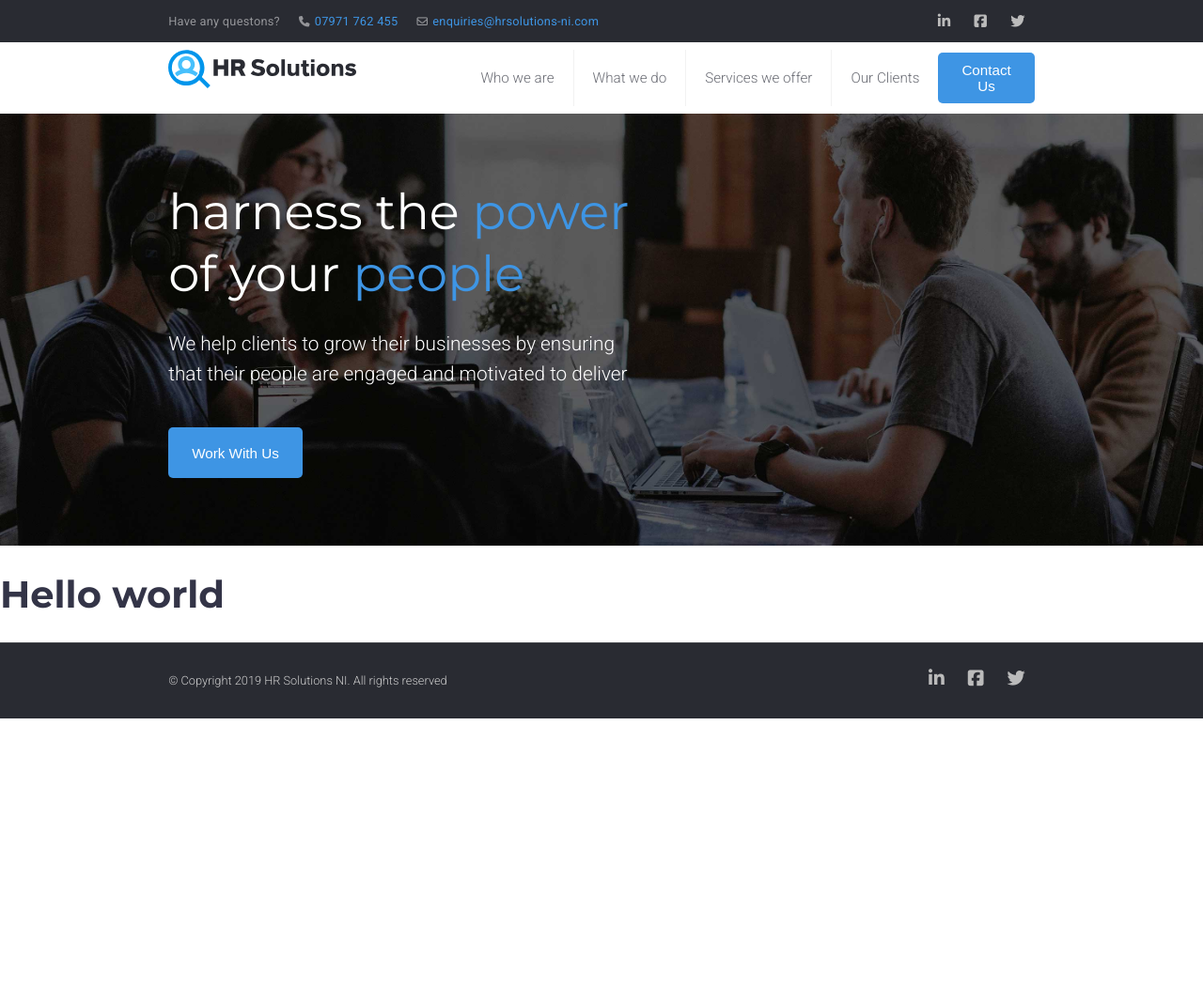
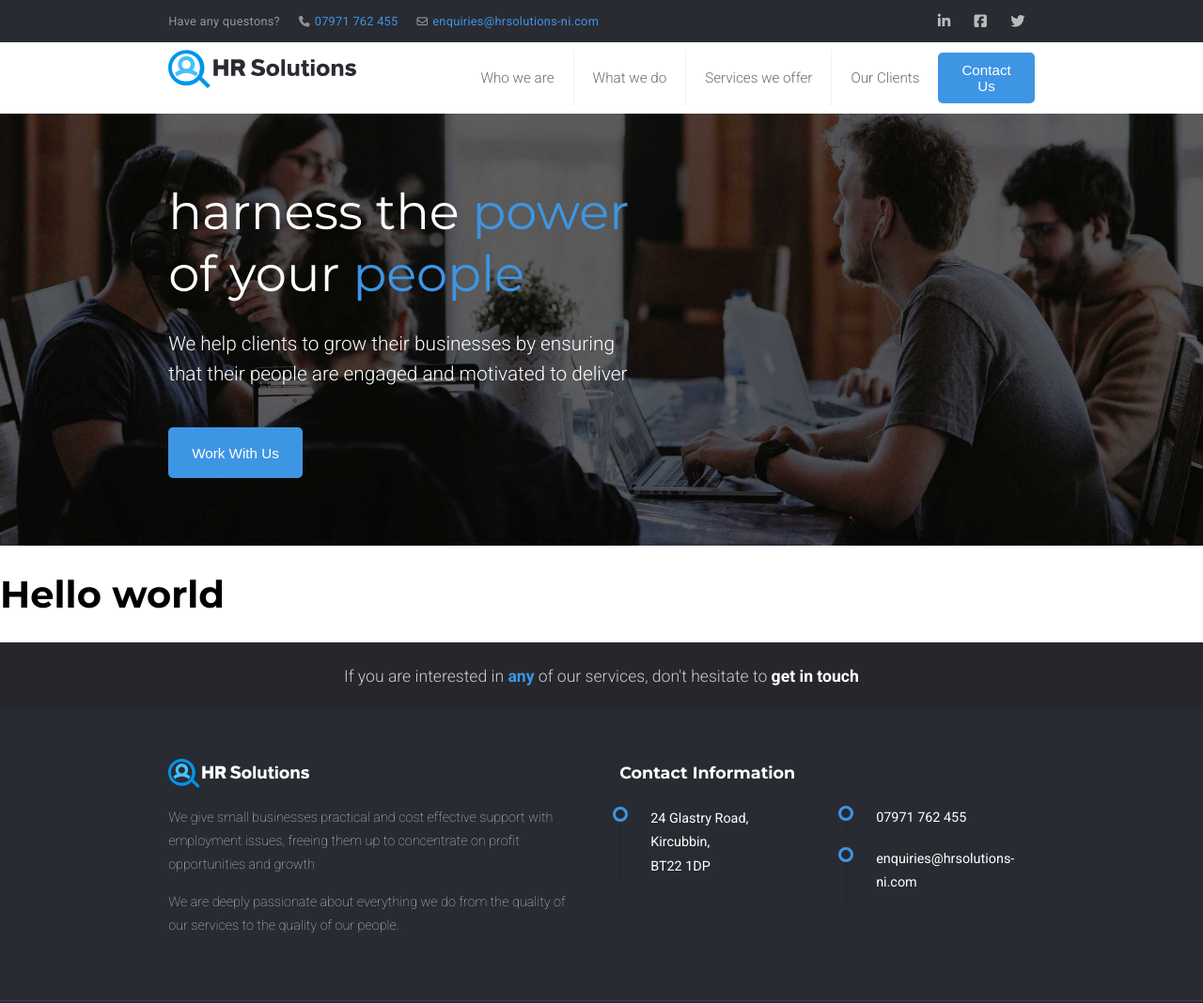
Before and after one commit to simonmcferran/hr-solutions, a website: page src/index.html in a window 1280 px wide. Shown: the top 1068 px of the page at 94% size. Before the commit the page ends 800 px from the top, so only its background shows below. Drawn offline with Linux system fonts and the light colour scheme.

Commit message:
footer styling completed

```diff
--- a/src/index.html
+++ b/src/index.html
@@ -76,16 +76,44 @@
 </section>
 <h1>Hello world</h1>
 <footer>
+  <section class="footerTop">
+    <div class="container">
+      <div class="row">
+        <div class="col-12"><h6>If you are interested in <span class="highlight"><b>any</b></span> of our services,
+          don't
+          hesitate to <a href="#">get in touch</a></h6></div>
+      </div>
+    </div>
+  </section>
+  <section class="footerCol">
+    <div class="container vertical-center">
+      <div class="row">
+        <div class="col-6 footerColOne">
+          <img src="assets/img/HR-Solutions-Logo-white.svg">
+          <p>We give small businesses practical and cost effective support with employment issues, freeing them up to concentrate on profit opportunities and growth</p>
+        <p>We are deeply passionate about everything we do from the quality of our services to the quality of our people.</p>
+        </div>
+        <div class="col-3 footerColTwo"><h5>Contact Information</h5>
+          <p>24 Glastry Road,<br />Kircubbin,<br />BT22 1DP</p>
+        </div>
+        <div class="col-3 footerColThree noTitle">
+          <p><a href="#">07971 762 455</a>
+          </p>
+          <p><a href="#">enquiries@hrsolutions-ni.com</a></p>
+        </div>
+  </section>
   <section class="footerBase vertical-center">
-    <div class="container sep">
+    <div class="container">
       <div class="row">
-        <div class="col-10">
+        <div class="col-9">
           <div class="footerCopyright">
-            <p>&copy; Copyright <script>thisYear()</script> HR Solutions NI. All rights reserved
+            <p>&copy; Copyright
+              <script>thisYear()</script>
+              HR Solutions NI. All rights reserved
             </p>
           </div>
         </div>
-        <div class="col-2">
+        <div class="col-3">
           <div class="socialIcons footerSocial">
             <ul>
               <li><a href="#"><i class="fab fa-linkedin-in"></i></a></li>
--- a/src/scss/base/_font.scss
+++ b/src/scss/base/_font.scss
@@ -14,4 +14,8 @@ h1, h2, h3, h4, h5, h6 {
 
 .highlight {
   color: #3e95e4;
+
+  b {
+    font-weight: 600;
+  }
 }
--- a/src/scss/footer/_footer.scss
+++ b/src/scss/footer/_footer.scss
@@ -5,6 +5,31 @@ footer {
 
 
 .footer {
+  &Top {
+    text-align: center;
+    background-color: #25272d;
+
+    h6 {
+      font-size: 1.1em;
+      color: #cccccc;
+      font-family: "Roboto", Arial, Tahoma, sans-serif;
+      margin: 1em 0;
+      font-weight: 300;
+
+      a {
+        color: #ffffff;
+        text-decoration: none;
+        font-weight: 600;
+        transition: color 0.4s ease-out;
+
+        &:hover {
+          color: #68bff6;
+          cursor: pointer;
+        }
+      }
+    }
+  }
+
   &Base {
     height: 80px;
     border-top: 1px solid rgba(255, 255, 255, .1);
@@ -37,4 +62,64 @@ footer {
       }
     }
   }
+
+  &Col {
+    padding: 45px 0;
+    img {
+      width: 150px;
+    }
+
+    p {
+      font-size: 0.9em;
+      line-height: 1.75;
+      vertical-align: text-top;
+    }
+
+    h5 {
+      margin: 4px 0 26px;
+      color: white;
+      font-size: 1.1em;
+    }
+
+    .noTitle {
+      padding-top: 35px;
+    }
+
+    &Two, &Three {
+      p {
+        border-left: 3px solid #25272d;
+        padding-left: 30px;
+        padding-bottom: 5px;
+        position: relative;
+        color: #fff;
+        font-weight: 400;
+
+        &:after {
+          position: absolute;
+          top: 0;
+          left: -10px;
+          content: "";
+          width: 10px;
+          height: 10px;
+          border-radius: 50%;
+          border-width: 3px;
+          border-color: #3e95e4;
+          background-color: transparent;
+          border-style: solid;
+        }
+
+        a {
+          color: #fff;
+          transition: color 0.4s ease-out;
+          text-decoration: none;
+
+          &:hover {
+            color: #3e95e4;
+            cursor: pointer;
+          }
+        }
+      }
+    }
+
+  }
 }
--- a/src/scss/layout/_simple-grid.scss
+++ b/src/scss/layout/_simple-grid.scss
@@ -22,10 +22,6 @@ body {
   left: 0;
   top: 0;
   font-size: 100%;
-}
-
-* {
-  color: $dark-grey;
 }
 
 // typography
```
Also changed, not shown: src/assets/img/HR-Solutions-Logo-white.svg (added), src/css/main.css, src/scss/components/_info-columns.scss (added).
